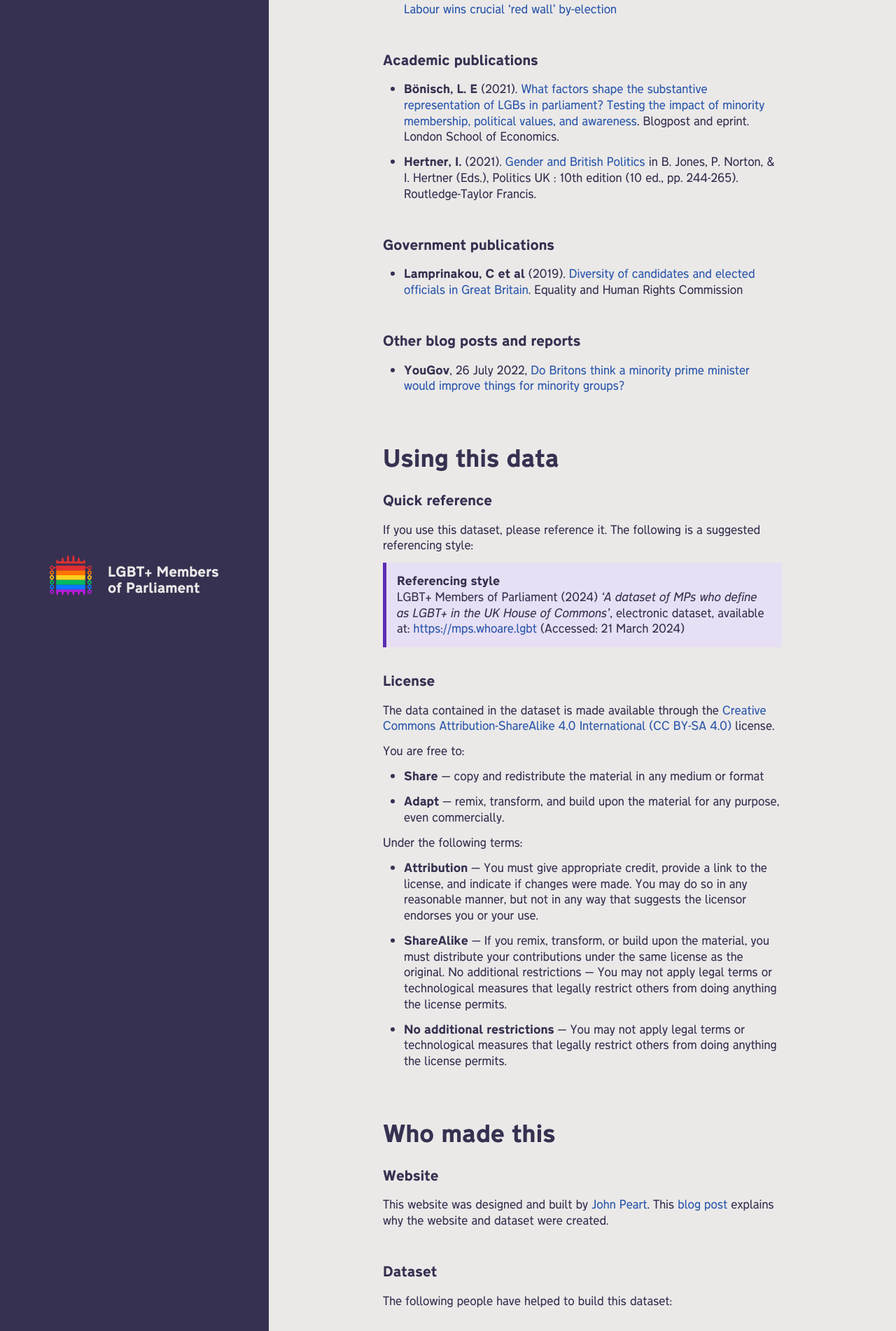
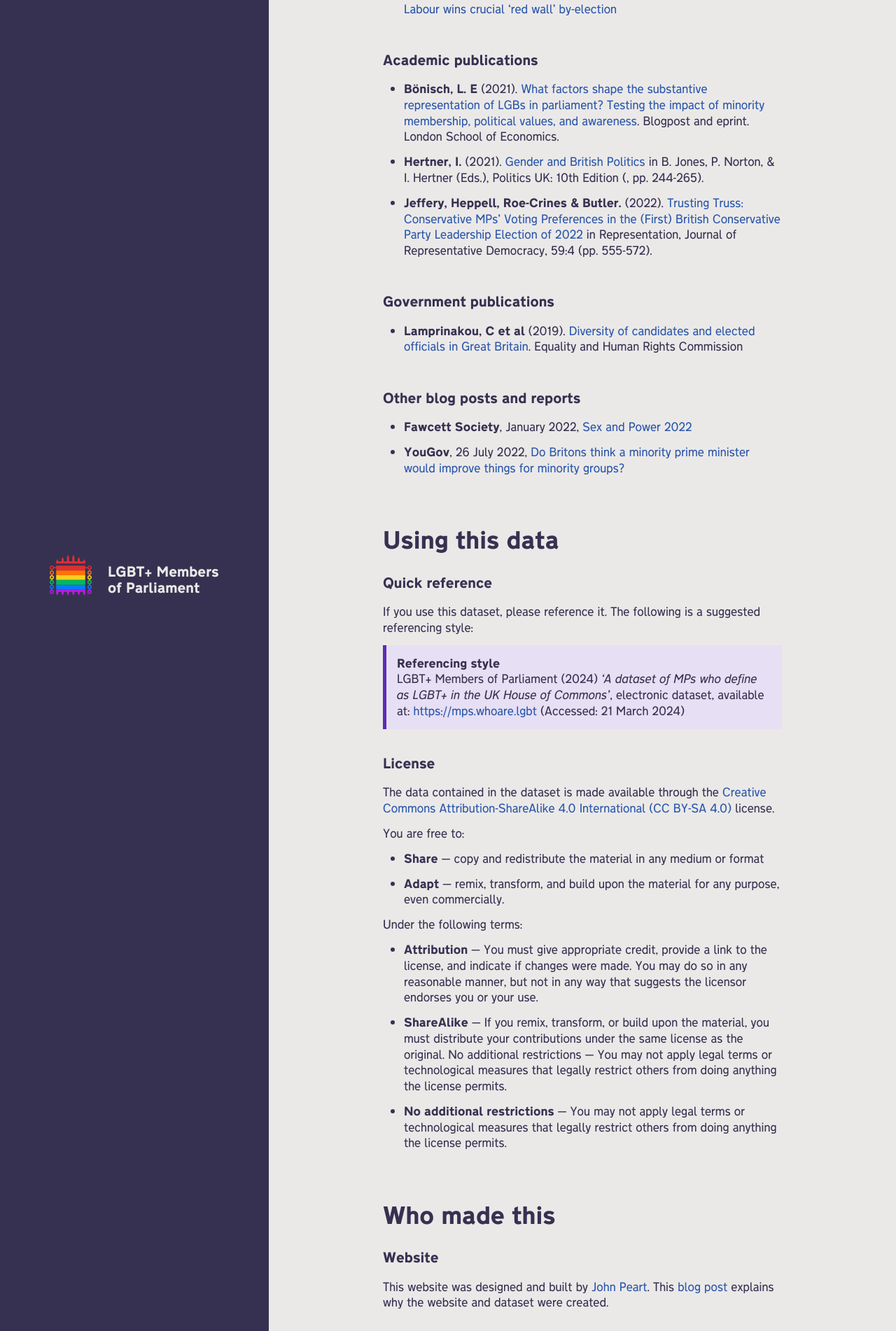
Before and after one commit to johnpeart/lgbt-mp, a Jekyll site: the page built from about.md, in a window 1280 px wide. Shown: the part 1130-3032 px from the top of the page at 70% size. Built offline with Jekyll 4.4.1, drawn with Linux system fonts in a browser that asks for light colours.

Commit message:
Update citations

```diff
--- a/about.md
+++ b/about.md
@@ -31,7 +31,8 @@ This dataset has been used by journalists at the BBC, Sky News and Quartz, and c
 ### Academic publications
 
 - **Bönisch, L. E** (2021). [What factors shape the substantive representation of LGBs in parliament? Testing the impact of minority membership, political values, and awareness](https://blogs.lse.ac.uk/politicsandpolicy/lgb-representation/). Blogpost and eprint. London School of Economics.
-- **Hertner, I.** (2021). [Gender and British Politics](https://kclpure.kcl.ac.uk/portal/files/155399603/Hertner_Politics_UK_Chapter_11_proofs.pdf) in B. Jones, P. Norton, & I. Hertner (Eds.), Politics UK : 10th edition (10 ed., pp. 244-265). Routledge-Taylor Francis.
+- **Hertner, I.** (2021). [Gender and British Politics](https://kclpure.kcl.ac.uk/portal/files/155399603/Hertner_Politics_UK_Chapter_11_proofs.pdf) in B. Jones, P. Norton, & I. Hertner (Eds.), Politics UK: 10th Edition (, pp. 244-265).
+- **Jeffery, Heppell, Roe-Crines & Butler.** (2022). [Trusting Truss: Conservative MPs’ Voting Preferences in the (First) British Conservative Party Leadership Election of 2022](https://doi.org/10.1080/00344893.2023.2231469) in Representation, Journal of Representative Democracy, 59:4 (pp. 555-572).
 
 ### Government publications
 
@@ -39,6 +40,7 @@ This dataset has been used by journalists at the BBC, Sky News and Quartz, and c
 
 ### Other blog posts and reports
 
+- **Fawcett Society**, January 2022, [Sex and Power 2022](https://www.fawcettsociety.org.uk/sex-power-2022)
 - **YouGov**, 26 July 2022, [Do Britons think a minority prime minister would improve things for minority groups?](https://yougov.co.uk/topics/politics/articles-reports/2022/07/26/do-britons-think-minority-prime-minister-would-imp)
 
 ## Using this data
```
